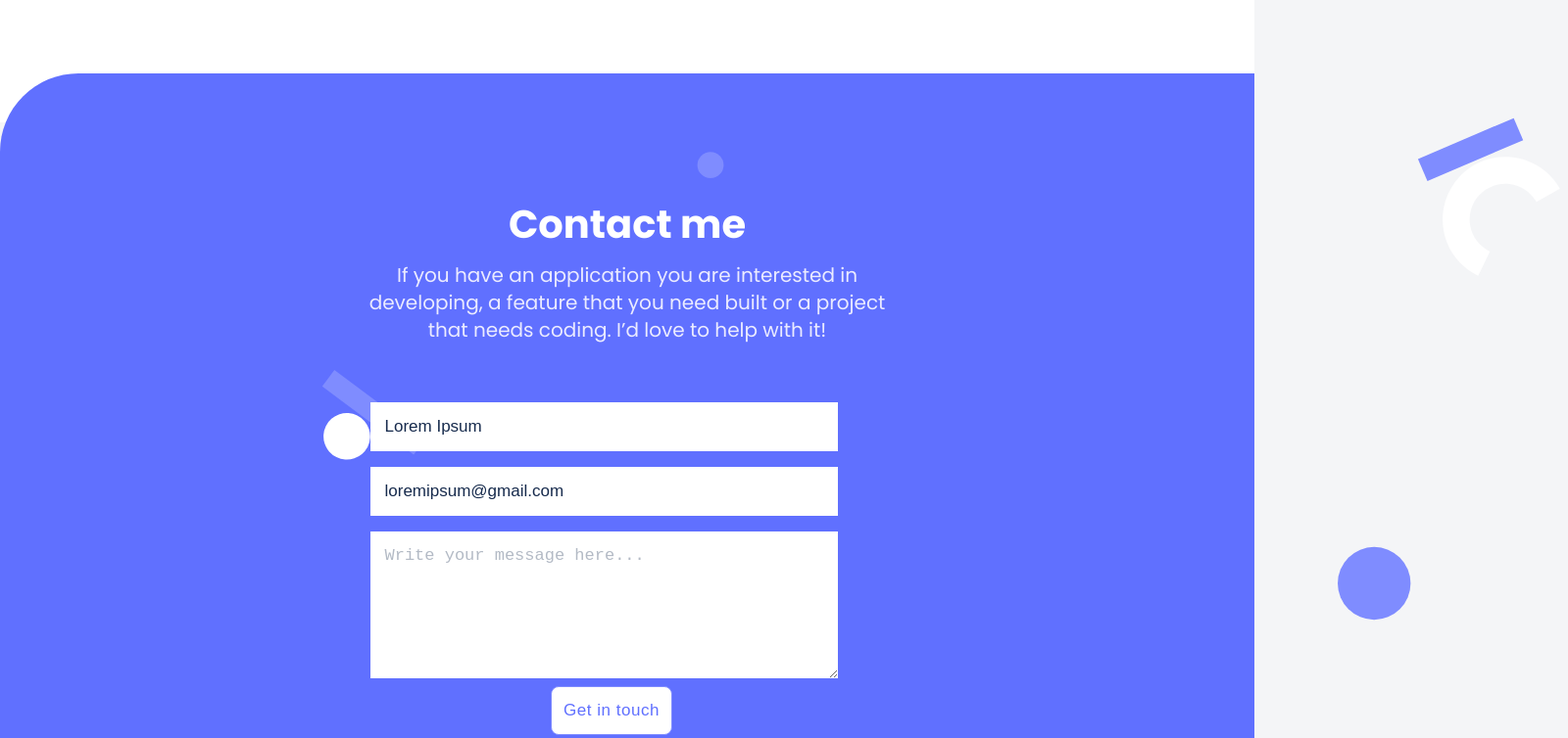
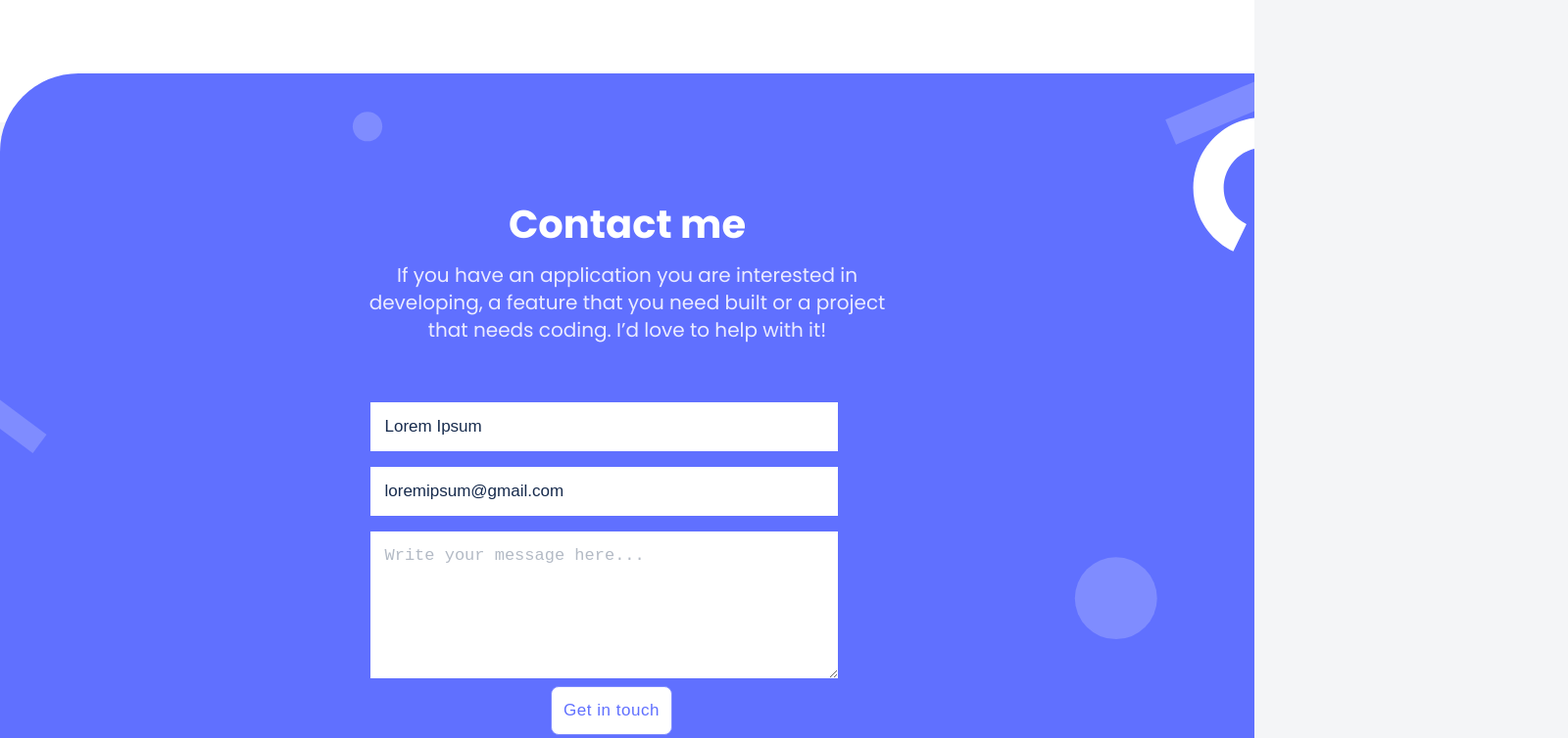
Before and after one commit to yemidada/add-contact-form-and-finish-the-mobile-version, a plain HTML site: page index.html in a window 1280 px wide. Shown: the part 4115-4869 px from the top of the page at 98% size, 1600 px wide, since content can reach past the window. Drawn offline with Linux system fonts and the light colour scheme.

Commit message:
update css file

```diff
--- a/assets/css/style.css
+++ b/assets/css/style.css
@@ -325,11 +325,7 @@ nav {
 .footer::before {
   content: "";
   position: absolute;
-  background-position: center;
   background-repeat: no-repeat;
-  background-size: 100% 100%;
-  top: 0;
-  right: -25%;
   width: 100%;
   height: 100%;
   z-index: -1;
@@ -482,6 +478,10 @@ textarea {
   */
   .footer::before {
     background-image: url("../images/footer_mobile.svg");
+    background-position: center;
+    background-size: 100% 100%;
+    top: 0;
+    right: -25%;
   }
 
   .footer {
@@ -623,6 +623,10 @@ textarea {
   */
   .footer::before {
     background-image: url("../images/footer_desktop.svg");
+    background-size: cover;
+    background-position: center;
+    top: 0;
+    left: 0;
   }
 
   .footer {
```
